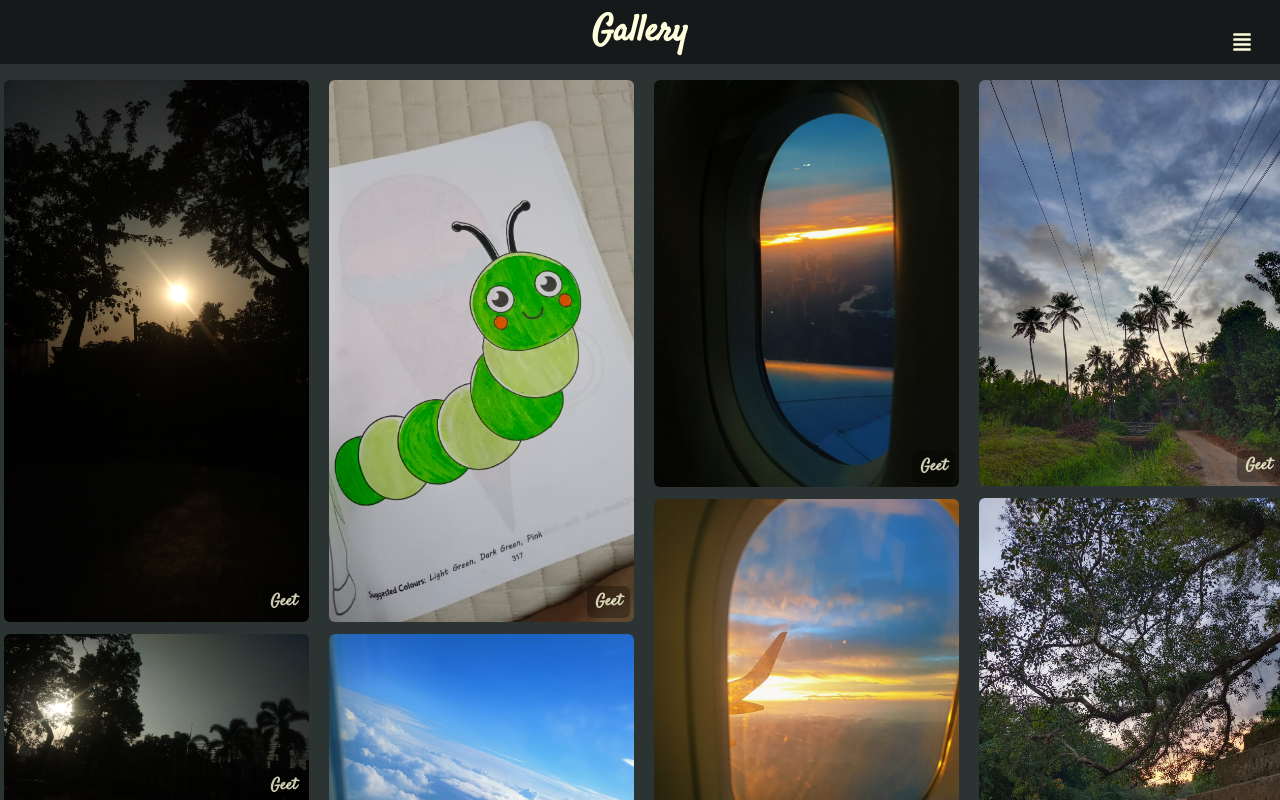
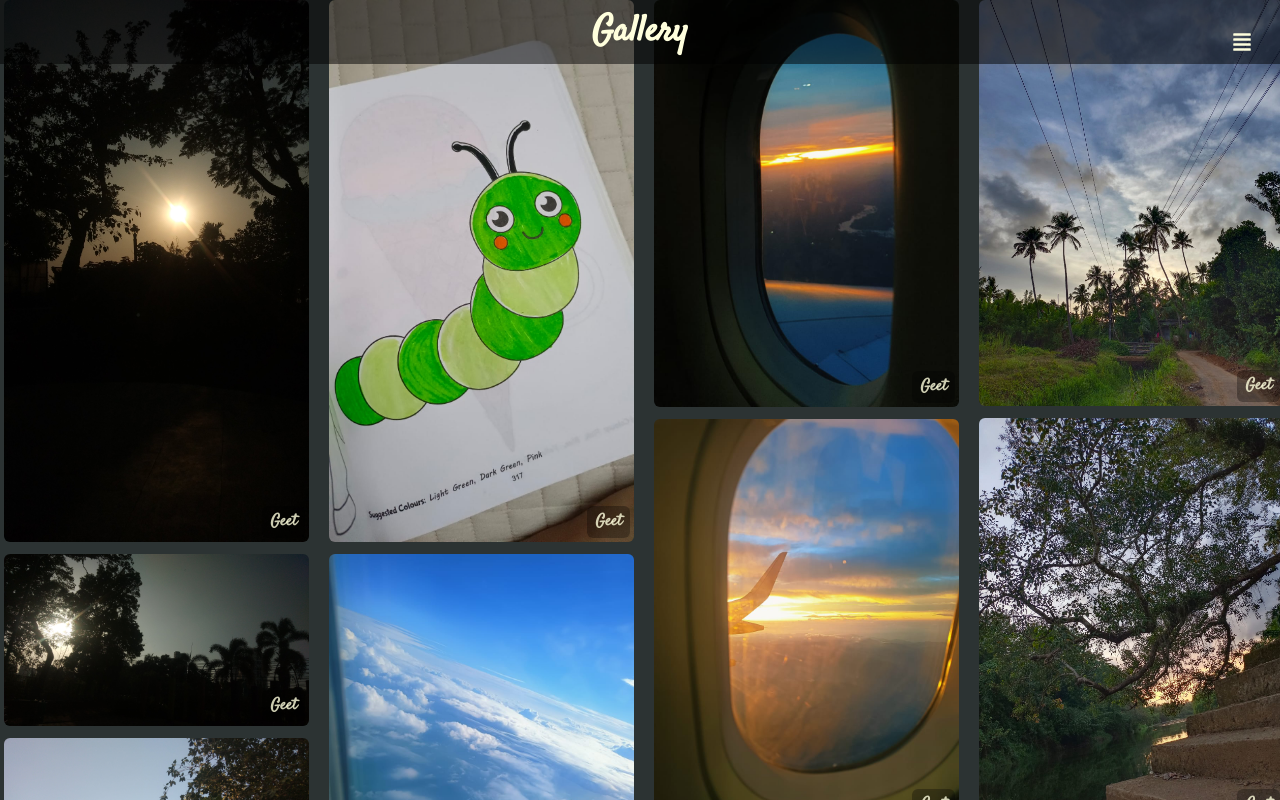
Before and after one commit to scorcism/portfolio, a React (Create React App) app: page /gallery in a window 1280 px wide. Built offline with nearby package versions, Linux system fonts and the light colour scheme.

Commit message:
fix image gallery header position

```diff
--- a/src/Pages/Gallery/Components/Header.jsx
+++ b/src/Pages/Gallery/Components/Header.jsx
@@ -7,7 +7,7 @@ const Header = () => {
     const [isMenuToggled, setIsMenuToggled] = useState(false);
 
     return (
-        <nav className="z-40 w-full h-16 mb-4 py-3 bg-black/50">
+        <nav className="fixed top-0 z-40 w-full h-16 mb-4 py-3 bg-black/50">
             <div className="relative flex justify-center items-center px-5">
                 <motion.h1 whileHover={{
                     letterSpacing: "2px",
--- a/src/Pages/Home/Scenes/About.jsx
+++ b/src/Pages/Home/Scenes/About.jsx
@@ -48,7 +48,7 @@ const About = ({ setSelectedPage }) => {
             <motion.div style={{ cursor: "pointer" }} className="md:order-2 flex justify-center z-10  items-ceter"
             >
                 {/* ref={constraintsRef} */}
-                <motion.div className="relative z-0 ml-20 " >
+                <motion.div className="relative z-0 " >
                     <motion.img
                     // drag dragConstraints={constraintsRef}
                         src="assets/profile-image.png" alt="profile" className="hover:filter hover:saturate-200 transition duration-500 z-10 w-full max-w-[400px] md:max-w-[600px]" />
```
